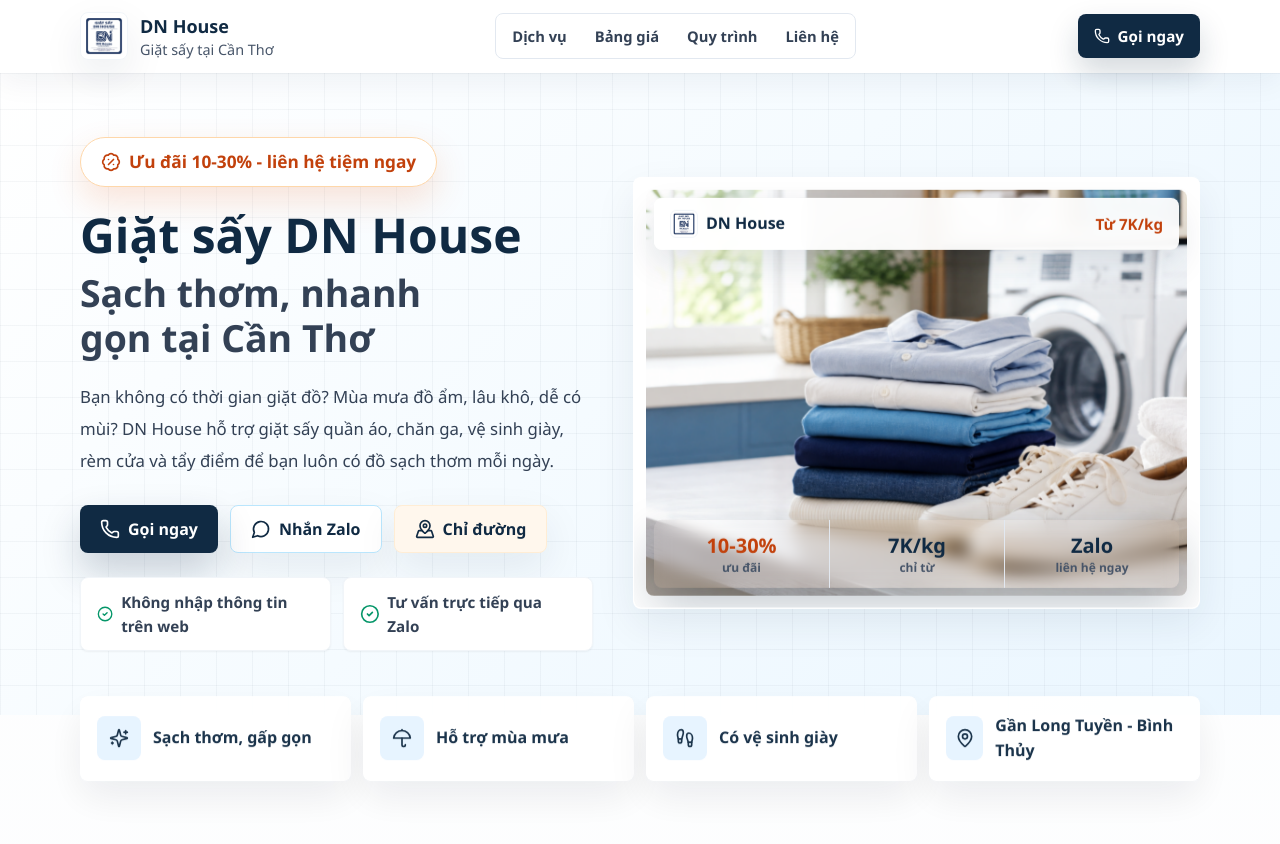
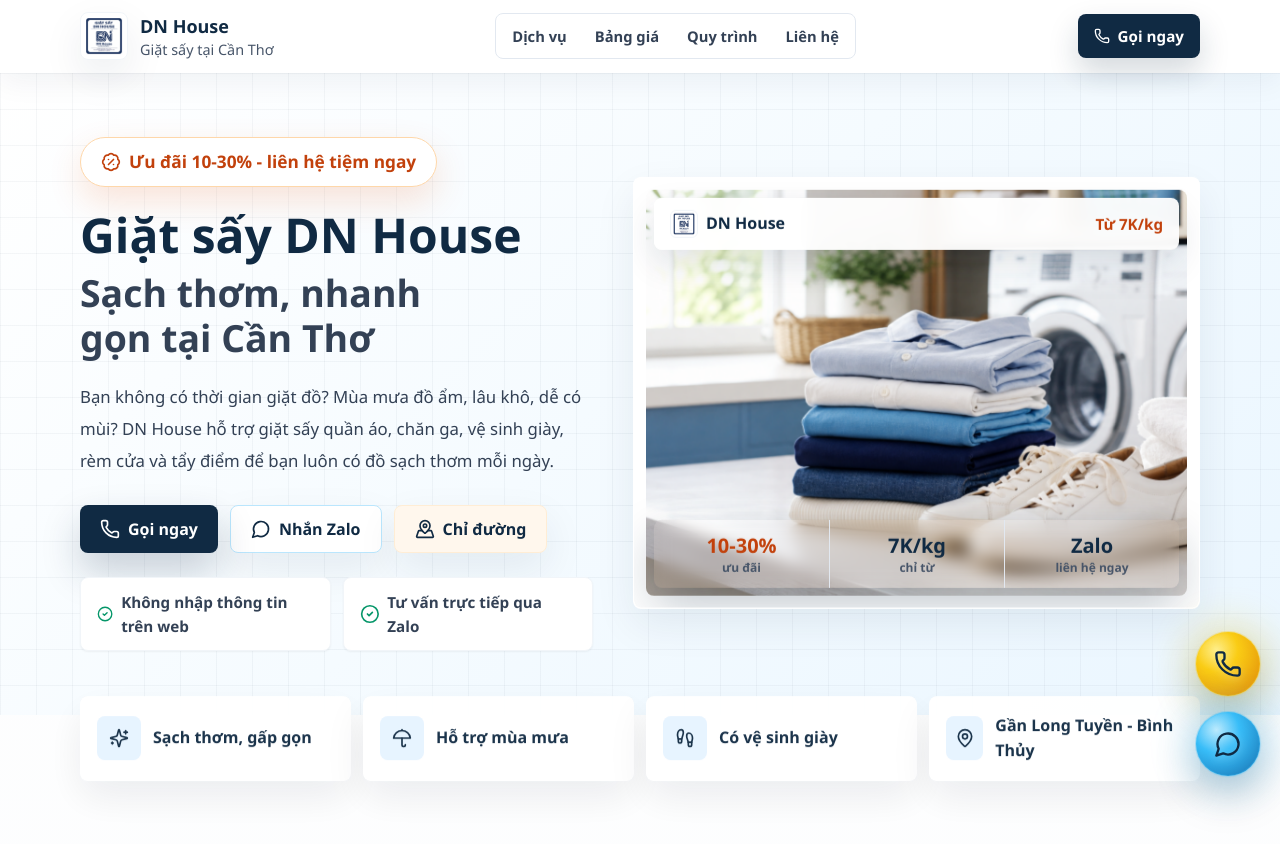
Before and after one commit to mrfriedo163/dnhouse, a Next.js app: page / in a window 1280 px wide. Shown: the top 844 px of the page. Built offline with nearby package versions, Linux system fonts and the light colour scheme.

Commit message:
Polish contact CTA and footer

```diff
--- a/app/globals.css
+++ b/app/globals.css
@@ -139,6 +139,48 @@
     pointer-events: none;
   }
 
+  .floating-action {
+    @apply relative flex h-16 w-16 items-center justify-center rounded-full text-white shadow-[0_18px_42px_rgba(16,42,67,0.28)] transition duration-300 hover:-translate-y-1 focus:outline-none focus:ring-4 focus:ring-sky-200;
+    animation: floating-button-bob 3.2s ease-in-out infinite;
+  }
+
+  .floating-action::before,
+  .floating-action::after {
+    content: "";
+    position: absolute;
+    inset: -8px;
+    border-radius: inherit;
+    pointer-events: none;
+  }
+
+  .floating-action::before {
+    border: 2px solid currentColor;
+    opacity: 0.34;
+    animation: floating-button-ring 2.4s ease-out infinite;
+  }
+
+  .floating-action::after {
+    background: currentColor;
+    filter: blur(20px);
+    opacity: 0.28;
+    z-index: -1;
+  }
+
+  .floating-action-phone {
+    color: #facc15;
+    background: radial-gradient(circle at 32% 28%, #fff7a8 0%, #facc15 34%, #d97706 100%);
+  }
+
+  .floating-action-zalo {
+    color: #38bdf8;
+    background: radial-gradient(circle at 32% 28%, #e0f7ff 0%, #38bdf8 36%, #0f5f9f 100%);
+  }
+
+  .floating-action svg {
+    color: #102a43;
+    filter: drop-shadow(0 2px 5px rgba(255, 255, 255, 0.36));
+  }
+
   .scroll-reveal {
     opacity: 1;
     transform: none;
@@ -233,6 +275,28 @@
   }
 }
 
+@keyframes floating-button-ring {
+  0% {
+    opacity: 0.4;
+    transform: scale(0.82);
+  }
+  70%,
+  100% {
+    opacity: 0;
+    transform: scale(1.45);
+  }
+}
+
+@keyframes floating-button-bob {
+  0%,
+  100% {
+    transform: translateY(0);
+  }
+  50% {
+    transform: translateY(-5px);
+  }
+}
+
 @media (prefers-reduced-motion: reduce) {
   *,
   *::before,
--- a/components/BookingForm.tsx
+++ b/components/BookingForm.tsx
@@ -12,8 +12,7 @@
             Cần giặt sấy? Nhắn Zalo hoặc gọi DN House
           </h2>
           <p className="mt-4 text-lg leading-8 text-sky-100">
-            Website không có form gửi thông tin khách hàng. Khách liên hệ trực tiếp qua Zalo hoặc hotline để tiệm tư vấn,
-            báo giá và xác nhận thời gian phục vụ.
+            Nhắn Zalo hoặc gọi ngay cho DN House để được tư vấn nhanh, báo giá rõ ràng và hẹn thời gian phục vụ phù hợp.
           </p>
           <div className="mt-6 rounded-lg border border-white/15 bg-white/10 p-4 text-sky-50">
             Khi nhắn Zalo, bạn có thể gửi loại đồ cần giặt, số lượng ước tính và khu vực để DN House phản hồi nhanh hơn.
--- a/components/FloatingCTA.tsx
+++ b/components/FloatingCTA.tsx
@@ -1,9 +1,32 @@
+import { MessageCircle, Phone } from "lucide-react";
 import { CTAButtons } from "@/components/CTAButtons";
+import { siteConfig } from "@/config/siteConfig";
 
 export function FloatingCTA() {
   return (
-    <div className="fixed inset-x-0 bottom-0 z-50 border-t border-white/80 bg-white/95 p-3 shadow-[0_-18px_42px_rgba(16,42,67,0.18)] backdrop-blur-xl md:hidden">
-      <CTAButtons compact />
-    </div>
+    <>
+      <div className="fixed bottom-6 right-5 z-50 hidden flex-col gap-4 md:flex">
+        <a
+          href={siteConfig.phoneHref}
+          className="floating-action floating-action-phone"
+          aria-label="Gọi DN House"
+        >
+          <Phone className="h-7 w-7" aria-hidden />
+        </a>
+        <a
+          href={siteConfig.zaloHref}
+          target="_blank"
+          rel="noreferrer"
+          className="floating-action floating-action-zalo"
+          aria-label="Nhắn Zalo DN House"
+        >
+          <MessageCircle className="h-7 w-7" aria-hidden />
+        </a>
+      </div>
+
+      <div className="fixed inset-x-0 bottom-0 z-50 border-t border-white/80 bg-white/95 p-3 shadow-[0_-18px_42px_rgba(16,42,67,0.18)] backdrop-blur-xl md:hidden">
+        <CTAButtons compact />
+      </div>
+    </>
   );
 }
--- a/components/Footer.tsx
+++ b/components/Footer.tsx
@@ -3,8 +3,8 @@
 
 export function Footer() {
   return (
-    <footer className="bg-navy px-4 py-8 text-white">
-      <div className="mx-auto flex max-w-6xl flex-col gap-4 sm:flex-row sm:items-end sm:justify-between">
+    <footer className="bg-navy text-white">
+      <div className="mx-auto flex max-w-6xl flex-col gap-4 px-4 py-8 sm:flex-row sm:items-end sm:justify-between">
         <div className="flex items-center gap-3">
           <span className="relative h-14 w-14 shrink-0 overflow-hidden rounded-lg border border-white/15 bg-white shadow-[0_14px_34px_rgba(0,0,0,0.18)]">
             <Image
@@ -20,7 +20,13 @@
             <p className="mt-1 text-sky-100">{siteConfig.slogan}</p>
           </div>
         </div>
-        <p className="text-sm text-sky-100">© 2026 DN House. All rights reserved.</p>
+        <div className="text-sm leading-6 text-sky-100 sm:text-right">
+          <p>{siteConfig.address}</p>
+          <p>Hotline/Zalo: {siteConfig.hotline}</p>
+        </div>
+      </div>
+      <div className="bg-[#facc15] px-4 py-2 text-center text-sm font-bold leading-6 text-navy">
+        Copyright © 2026 DN House Laundry And More. All rights reserved.
       </div>
     </footer>
   );
--- a/components/Process.tsx
+++ b/components/Process.tsx
@@ -8,7 +8,7 @@
           <p className="eyebrow">Quy trình tại DN House</p>
           <h2 className="section-title">Liên hệ nhanh, báo giá trước, làm rõ ràng</h2>
           <p className="section-copy">
-            Khách không cần điền form trên website. DN House tư vấn trực tiếp qua Zalo hoặc hotline để thống nhất dịch vụ trước khi nhận đồ.
+            Chỉ cần nhắn Zalo hoặc gọi hotline, DN House sẽ tư vấn dịch vụ phù hợp, báo giá trước và hẹn thời gian nhận đồ.
           </p>
         </div>
         <div className="stagger-list mt-8 grid gap-4 md:grid-cols-2 lg:grid-cols-4">
```
